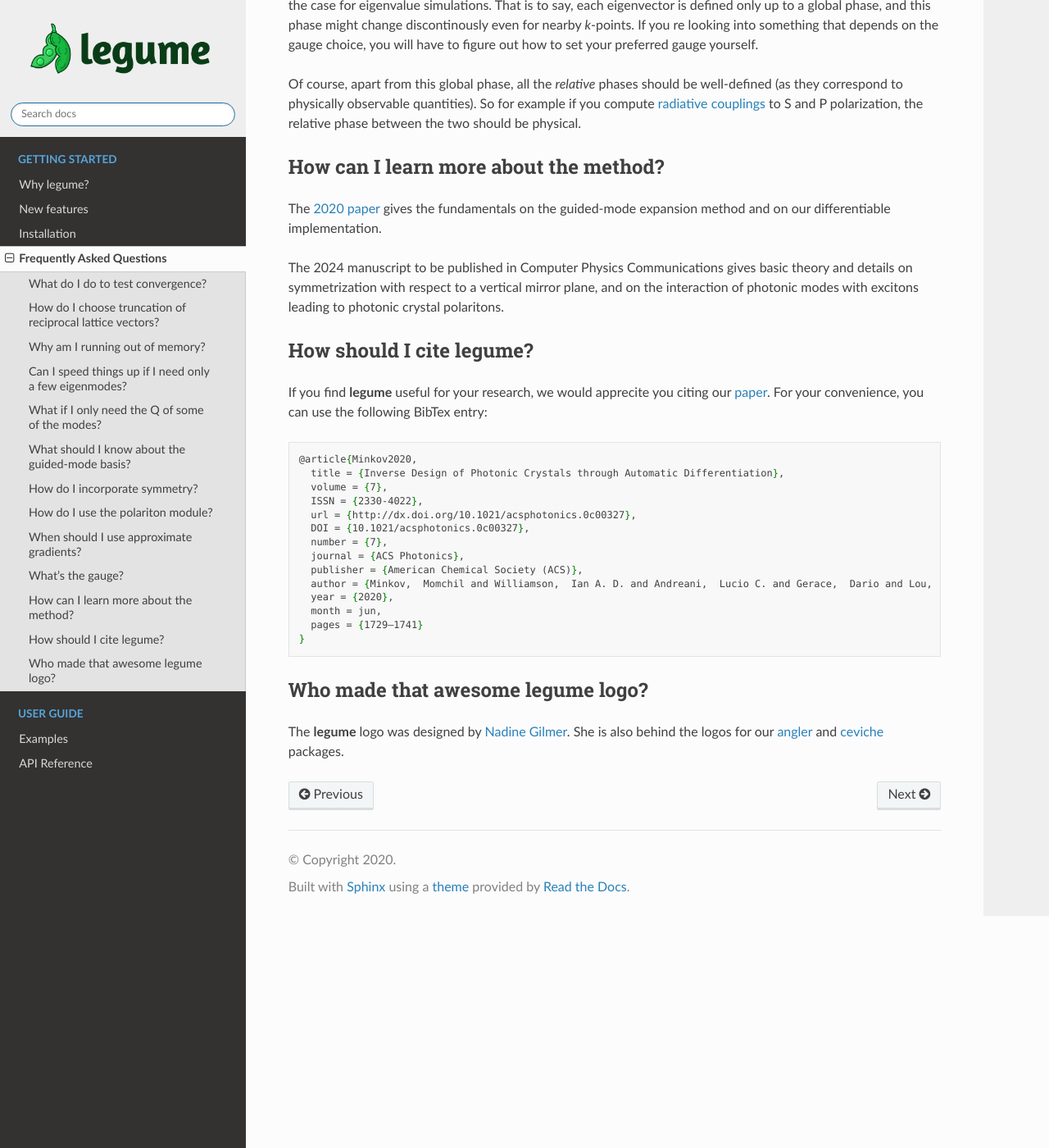
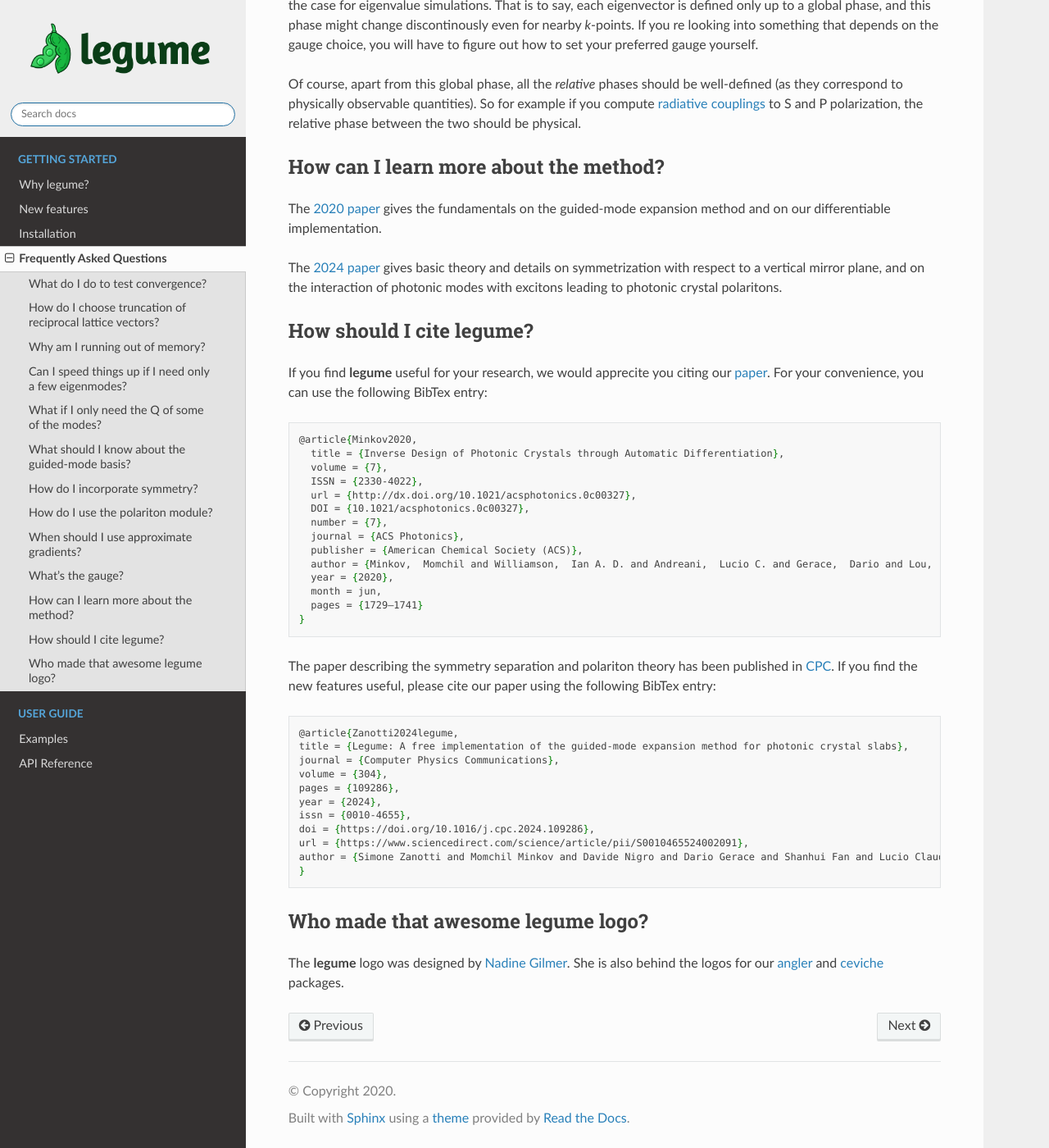
Before and after one commit to fancompute/legume, a Sphinx documentation site: the page built from docs/faq.rst, in a window 1280 px wide and 1400 px high, scrolled down 5648 px. Shown: the whole window at 82% size. Built offline with Sphinx 7.4.7 and the Read the Docs theme 2.0.0, drawn with Linux system fonts in a browser that asks for light colours; pages that are not in the unit, such as notebooks, are missing from menus.

Commit message:
Added CPC bibtex entry, bug and deprecation fix in preparation for numpy 2.0
Added CPC bibtex entry, deprecation fix in preparation for numpy 2.0, requirement nuumpy<2

Linted

```diff
--- a/docs/faq.rst
+++ b/docs/faq.rst
@@ -299,8 +299,8 @@ How can I learn more about the method?
 The `2020 paper <https://pubs.acs.org/doi/full/10.1021/acsphotonics.0c00327#>`_
 gives the fundamentals on the guided-mode expansion method and on our differentiable implementation.
 
-The 2024 manuscript to be published in Computer Physics Communications gives basic
-theory and details on symmetrization with respect to a vertical mirror plane,
+The `2024 paper <https://www.sciencedirect.com/science/article/pii/S0010465524002091?dgcid=rss_sd_all>`_
+gives basic theory and details on symmetrization with respect to a vertical mirror plane,
 and on the interaction of photonic modes with excitons leading to
 photonic crystal polaritons.
 
@@ -330,6 +330,24 @@ you can use the following BibTex entry:
     pages = {1729–1741}
   }
 
+The paper describing the symmetry separation and polariton theory has been published in
+`CPC <https://www.sciencedirect.com/science/article/pii/S0010465524002091?dgcid=rss_sd_all>`_.
+If you find the new features useful, please cite our paper using the following BibTex entry:
+
+.. code-block:: latex
+
+  @article{Zanotti2024legume,
+  title = {Legume: A free implementation of the guided-mode expansion method for photonic crystal slabs},
+  journal = {Computer Physics Communications},
+  volume = {304},
+  pages = {109286},
+  year = {2024},
+  issn = {0010-4655},
+  doi = {https://doi.org/10.1016/j.cpc.2024.109286},
+  url = {https://www.sciencedirect.com/science/article/pii/S0010465524002091},
+  author = {Simone Zanotti and Momchil Minkov and Davide Nigro and Dario Gerace and Shanhui Fan and Lucio Claudio Andreani},
+  }
+
 
 Who made that awesome legume logo?
 ----------------------------------
--- a/docs/installation.rst
+++ b/docs/installation.rst
@@ -5,7 +5,7 @@ Required dependencies
 ---------------------
 
 - Python (>= 3.6)
-- `numpy <http://www.numpy.org/>`__ (>= 1.16)
+- `numpy <http://www.numpy.org/>`__ (>= 1.16,<2.0.0)
 - `scipy <http://www.scipy.org/>`__ (>= 1.2.1)
 - `matplotlib <http://www.matplotlib.org/>`__ (>= 3.0.3)
 
--- a/docs/motivation.rst
+++ b/docs/motivation.rst
@@ -39,7 +39,8 @@ Dive into the :ref:`examples` to see how this all works in practice!
 New features
 ============
 
-The new **legume** 1.0, submitted to Computer Physics Communications (CPC)
+The new **legume** 1.0, linked to the `Computer Physics Communications (CPC) paper
+<https://www.sciencedirect.com/science/article/pii/S0010465524002091?dgcid=rss_sd_all>`_,
 introduces the following new features:
 
 - symmetrization with respect to a vertical (kz) mirror plane
--- a/legume/__init__.py
+++ b/legume/__init__.py
@@ -24,4 +24,4 @@ __all__ = [
     'Poly', 'Square', 'Hexagon', 'Ellipse'
 ]
 
-__version__ = '1.0.0'
+__version__ = '1.0.1'
--- a/requirements.txt
+++ b/requirements.txt
@@ -1,3 +1,3 @@
 matplotlib>=3.0.3
-numpy>=1.16.2
+numpy>=1.16.2,<2.0.0
 scipy>=1.2.1
```
Also changed, not shown: CHANGELOG.md (+10 -1 lines), README.md (+11 -8 lines), 13 other files.
